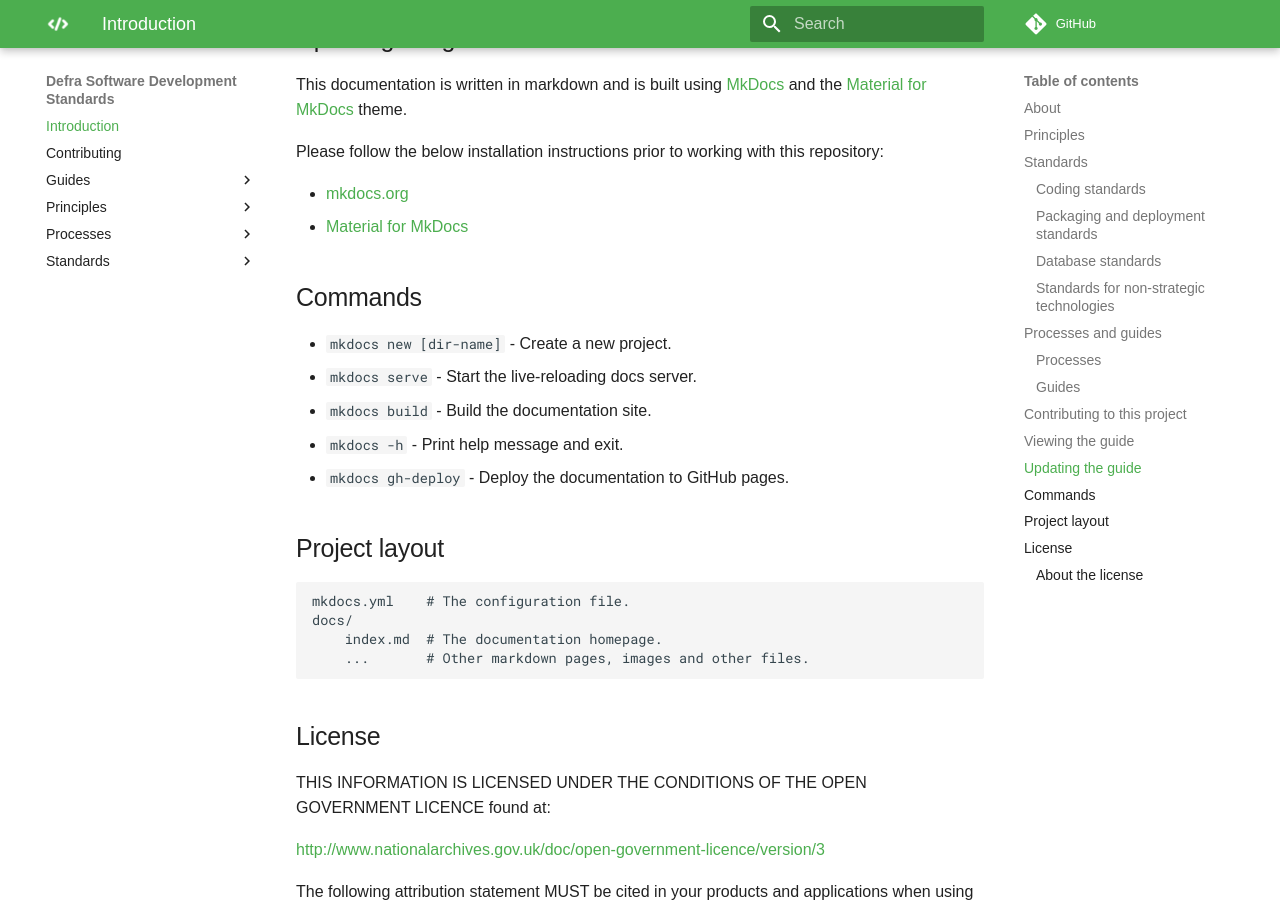
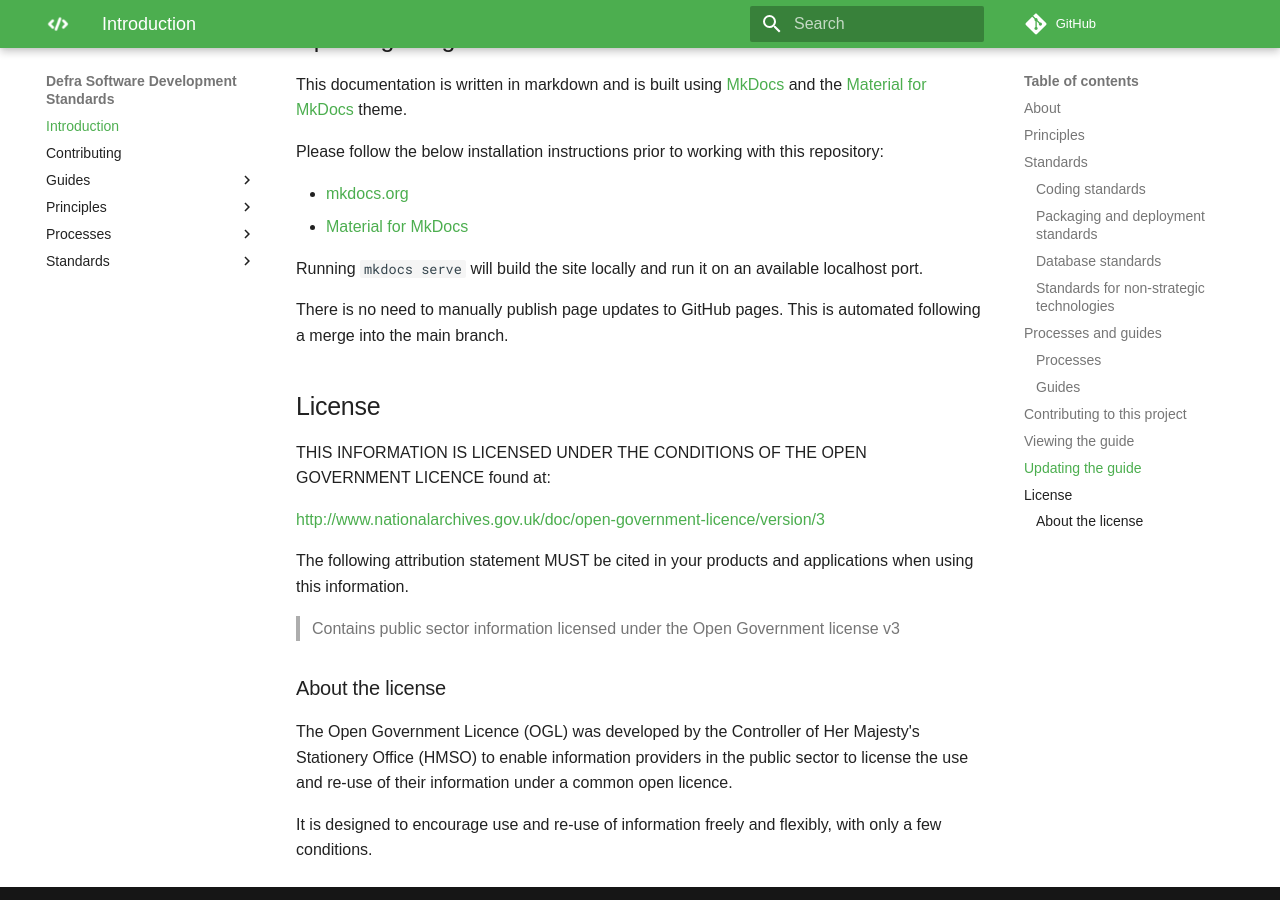
Before and after one commit to DEFRA/software-development-standards, an MkDocs documentation site: the page built from docs/README.md, in a window 1280 px wide and 900 px high, scrolled down 3270 px. Built offline with MkDocs 1.6.1 and Material for MkDocs 9.7.7, drawn with Linux system fonts in a browser that asks for light colours; some web fonts are replaced; comment, search, counter and statistics services are not loaded.

Commit message:
Update instructions

```diff
--- a/docs/README.md
+++ b/docs/README.md
@@ -109,20 +109,9 @@ Please follow the below installation instructions prior to working with this rep
 - [mkdocs.org](https://www.mkdocs.org)
 - [Material for MkDocs](https://squidfunk.github.io/mkdocs-material/)
 
-## Commands
+Running `mkdocs serve` will build the site locally and run it on an available localhost port.
 
-* `mkdocs new [dir-name]` - Create a new project.
-* `mkdocs serve` - Start the live-reloading docs server.
-* `mkdocs build` - Build the documentation site.
-* `mkdocs -h` - Print help message and exit.
-* `mkdocs gh-deploy` - Deploy the documentation to GitHub pages.
-
-## Project layout
-
-    mkdocs.yml    # The configuration file.
-    docs/
-        index.md  # The documentation homepage.
-        ...       # Other markdown pages, images and other files.
+There is no need to manually publish page updates to GitHub pages.  This is automated following a merge into the main branch.
 
 ## License
 
```
